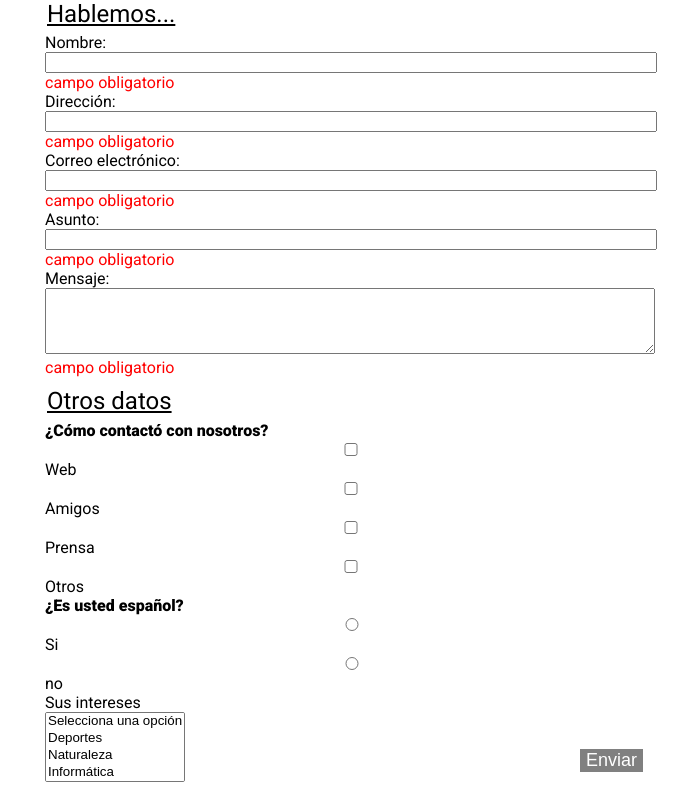
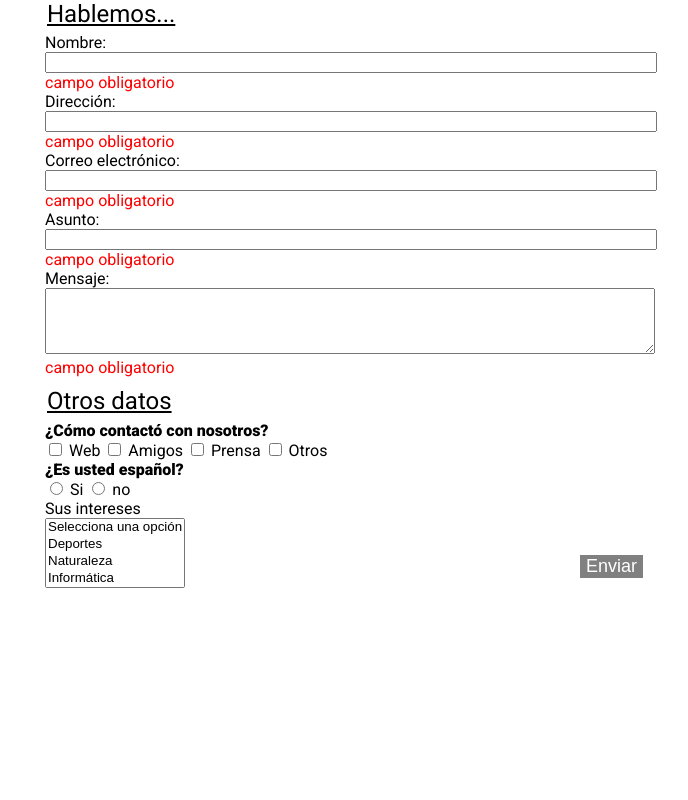
Before and after one commit to UnderVarela/UF1843-varela-miguez-jose, a plain HTML site: page index.html in a window 1280 px wide. Shown: the part 81-881 px from the top of the page, without its empty margins (293-981 px from the left). After the commit the page ends 800 px from the top, so only its background shows below. Drawn offline with Linux system fonts and the light colour scheme.

Commit message:
CSS corregido

```diff
--- a/style.css
+++ b/style.css
@@ -25,8 +25,17 @@ span.obligatorio {
   color: red;
 }
 
-input {
-  width: 100%;
+[type="text"],
+[type="email"]  {
+ width: 100%;
+}
+
+.contacto {
+  display: block;
+}
+
+.espanol {
+  display: block;
 }
 
 .contacto, .espanol {
```
